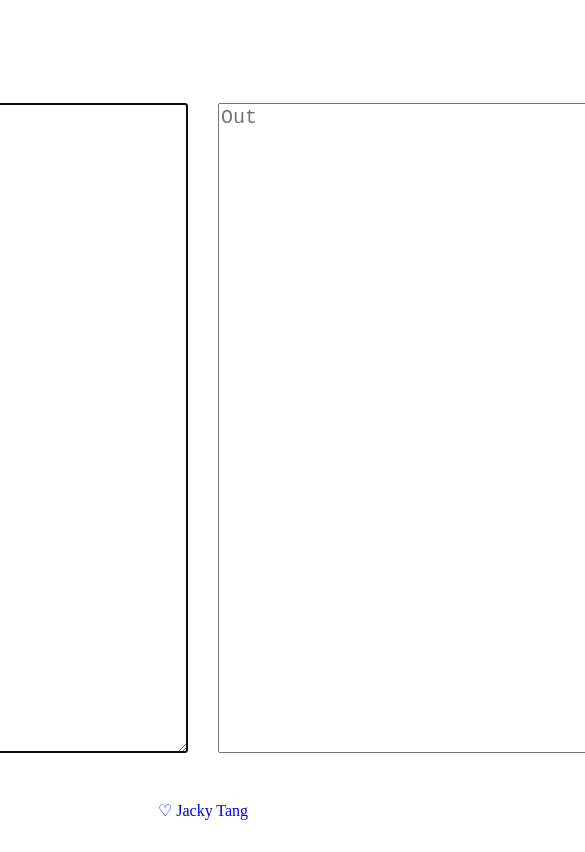
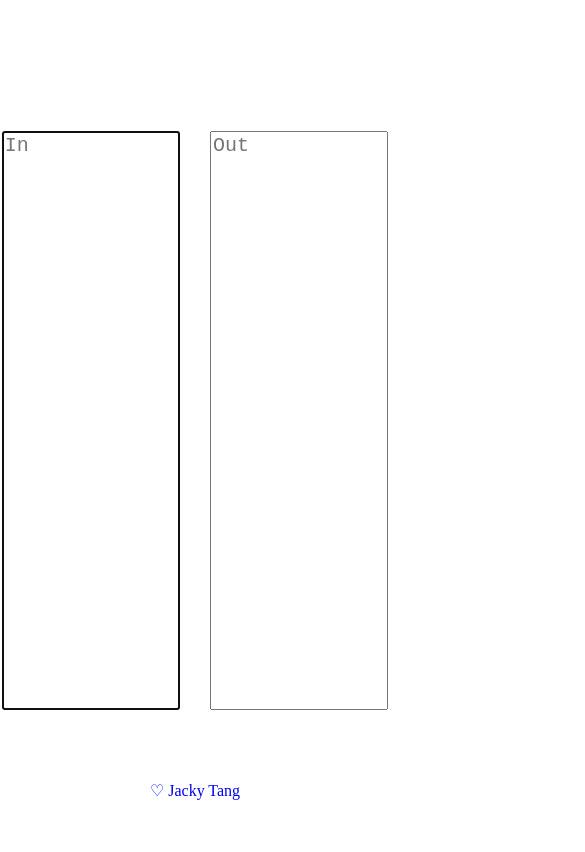
Before and after one commit to jackytck/jcconv, a plain HTML site: page box/resources/index.html in a window 390 px wide. Shown: the top 852 px of the page, 585 px wide, since content can reach past the window. Drawn offline with Linux system fonts and the light colour scheme.

Commit message:
:art: responsive textarea

```diff
--- a/box/resources/index.html
+++ b/box/resources/index.html
@@ -7,10 +7,14 @@
       body, html, div {
         height: 100%;
         width: 100%;
+        margin: 0;
       }
       textarea {
         margin: 15px;
         font-size: 20px;
+        width:  calc(48vw - 15px);
+        height: 68vh;
+        resize: none;
       }
       a {
         text-decoration: none;
```
